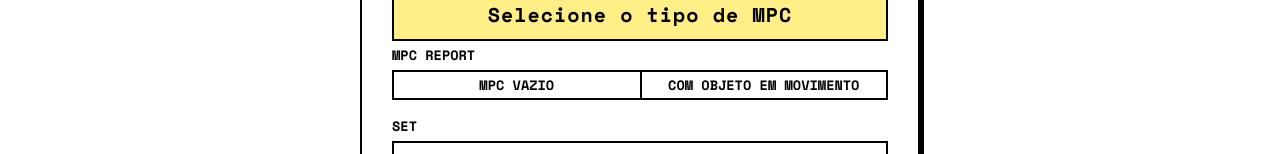
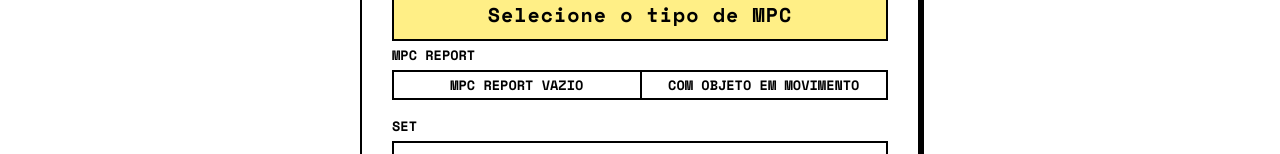
Before and after one commit to barcelospusch/sara-npca, a Next.js app: page /registrar in a window 1280 px wide. Shown: the part 162-316 px from the top of the page. Built offline with nearby package versions, Linux system fonts and the light colour scheme; no server answers; a web font is replaced by a local one.

Commit message:
Refactor RegistrarCandidato component structure

```diff
--- a/src/app/registrar/page.js
+++ b/src/app/registrar/page.js
@@ -238,7 +238,7 @@ export default function RegistrarCandidato() {
                     setQuadrant("0");
                   }}
                 />
-                MPC vazio
+                MPC Report vazio
               </label>
               <label
                 htmlFor="mpc-with-moving-object"
```
